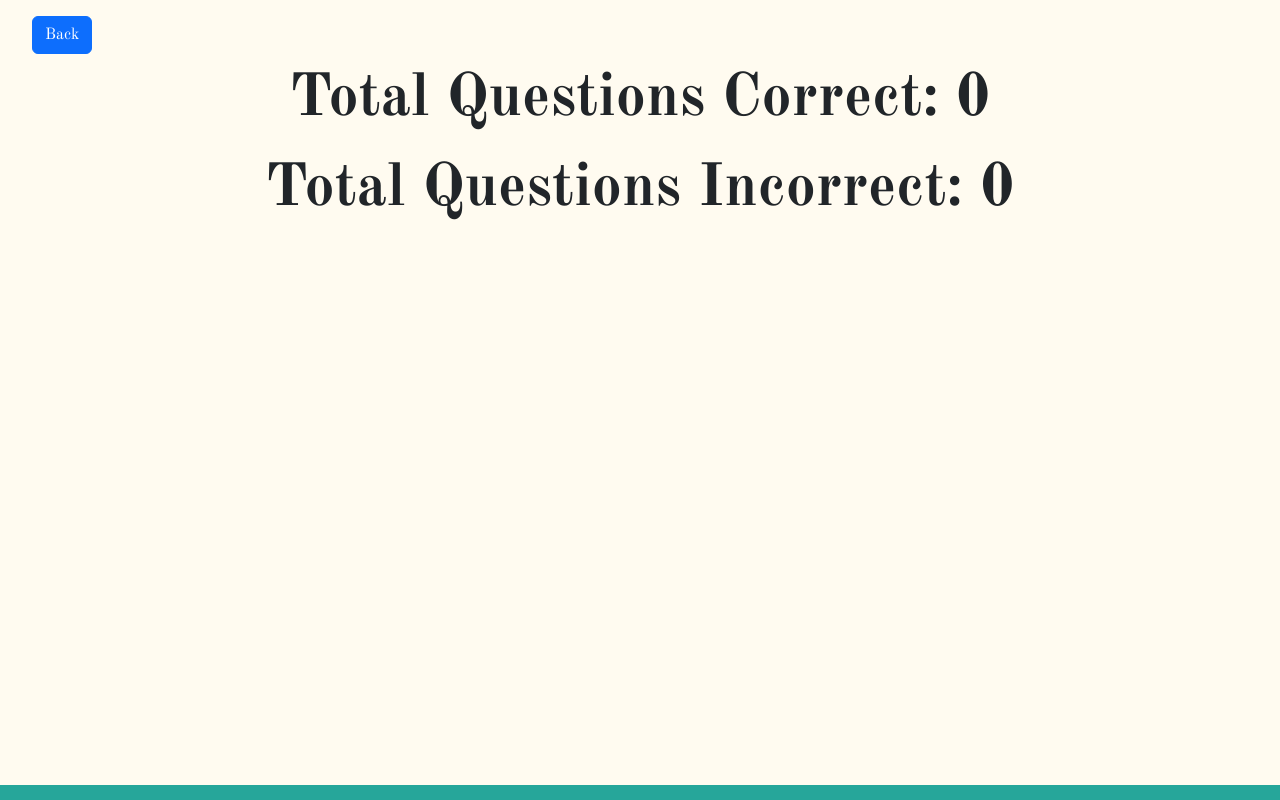
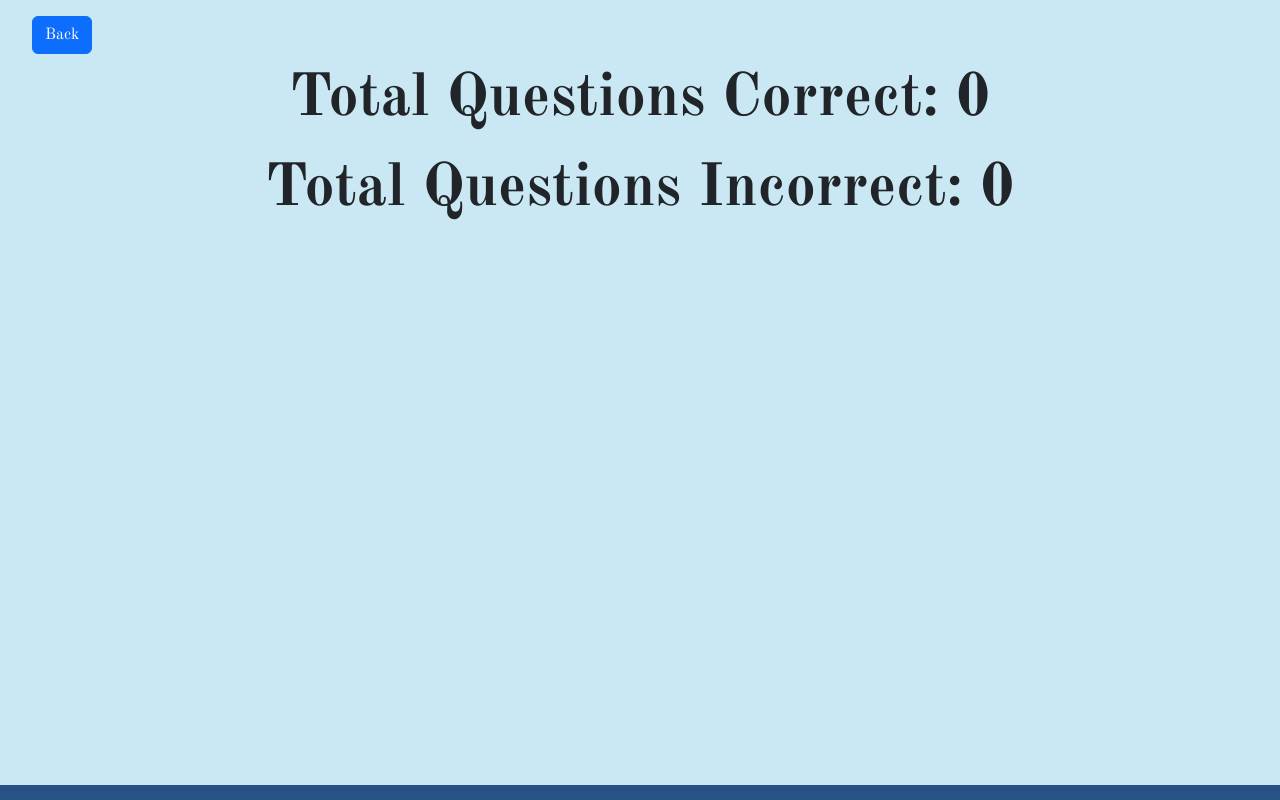
Before and after one commit to 2024-25-Allen-ISD-Computer-Science/7th-period-isp-fuel-for-thought, a React (Create React App) app in the folder quiz/: page / in a window 1280 px wide. Both pictures are taken after a click on the button "Stats". Built offline with nearby package versions, Linux system fonts and the light colour scheme.

Commit message:
implmented UI changes

```diff
--- a/quiz/src/App.css
+++ b/quiz/src/App.css
@@ -18,7 +18,7 @@ li {
 }
 
 .App-header {
-  background-color: #282c34;
+  background-color: #46c5f7;
   min-height: 100vh;
   display: flex;
   flex-direction: column;
@@ -29,7 +29,7 @@ li {
 }
 
 .App-link {
-  color: #61dafb;
+  color: #61d2fb;
 }
 
 @keyframes App-logo-spin {
--- a/quiz/src/index.css
+++ b/quiz/src/index.css
@@ -18,7 +18,7 @@ body::after {
   display: block;
   width: 100%;
   height: 15px;
-  background-color: #26a69a;
+  background-color: #002e6bcd;
   position: fixed;
   bottom: 0;
   left: 0;
@@ -27,7 +27,7 @@ body::after {
 
 .bg-tan {
   --tw-bg-opacity: 1;
-  background-color: rgb(255 251 240 / var(--tw-bg-opacity));
+  background-color: rgb(202 232 243 / var(--tw-bg-opacity));
   /* Make the element cover the entire viewport */
   min-height: 100vh; /* Full height of the viewport */
   width: 100vw; /* Full width of the viewport */
```
Also changed, not shown: 1 other file (tests, documents, lock files or other folders).
